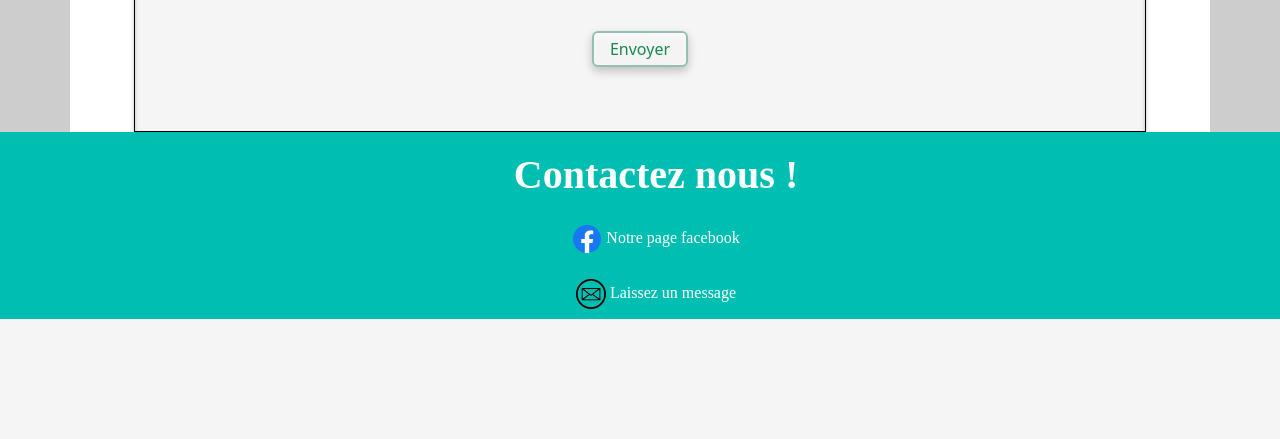
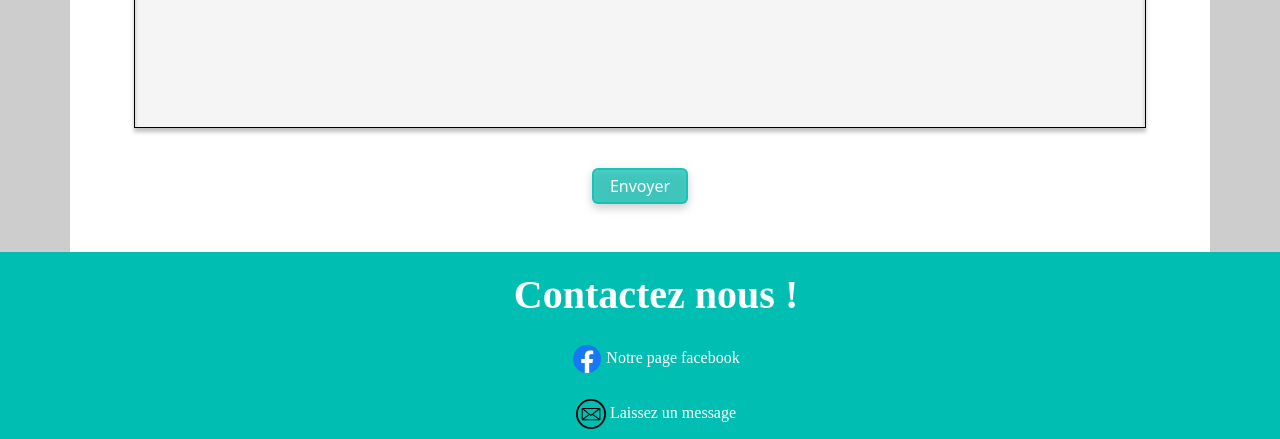
Before and after one commit to FlorentV02/SOS_CONSOLE, a PHP site: page /dev/piece.php in a window 1280 px wide. Shown: the part 1373-1812 px from the top of the page. Before the commit the page ends 1692 px from the top, so only its background shows below. Run offline with PHP 8.4, Linux system fonts and the light colour scheme; data that the repository does not hold is empty; some libraries are stand-ins or nearby versions.

Commit message:
modification pdf et piece

```diff
--- a/asset/css/style.css
+++ b/asset/css/style.css
@@ -274,17 +274,21 @@
 
 
 .btn-search {
-    background: rgba(255, 255, 255, 0.8);
-    border: 2px solid rgba(149, 191, 178, 76.8);
+    background: rgba(0, 191, 178, 0.7);
+    border: 2px solid rgba(0, 191, 178, 0.7);
     box-sizing: border-box;
     border-radius: 6px;
     filter: drop-shadow(0px 4px 4px rgba(0, 0, 0, 0.25));
     padding: 4px 16px;
+    color: #ffffff;
 
 }
 
 .btn-search:hover {
-        background: rgba(149, 191, 178, 76.8);
+        background: rgba(0, 191, 178, 1);
+        border: 2px solid rgba(0, 0, 0, 0.5);
+        font-weight: bold;
+
     }
 
 /* form-search-nav-bar */
--- a/piece.php
+++ b/piece.php
@@ -67,7 +67,7 @@
           ?>
 
 
-            <div class="d-flex align-items-center justify-content-center">
+            <div class="d-flex align-items-center justify-content-center mb-5">
                 <div class="flex-column">
                 <form action="devis.php" method="post">
                   <?php $i=0;
@@ -83,13 +83,15 @@
                 </div>
                 <div><img src ="images/<?php echo $ligne['image_piece']?>" alt="Appareil" id="img-piece" class="my-3"/></div>
               </div>
-              <div class="d-flex justify-content-center">
+
+          </div>
+
+          <div class="d-flex justify-content-center mt-4 pb-5">
                 <button class="btn-devis btn-search btn-outline-success mt-3 link-btn link-success"
                 type="submit" name="envoyer">Envoyer</button>
                 </form>
               </div>
 
-          </div>
 
         </div>
         </main>
```
Also changed, not shown: actions/pdf.php (+0 -7 lines).
